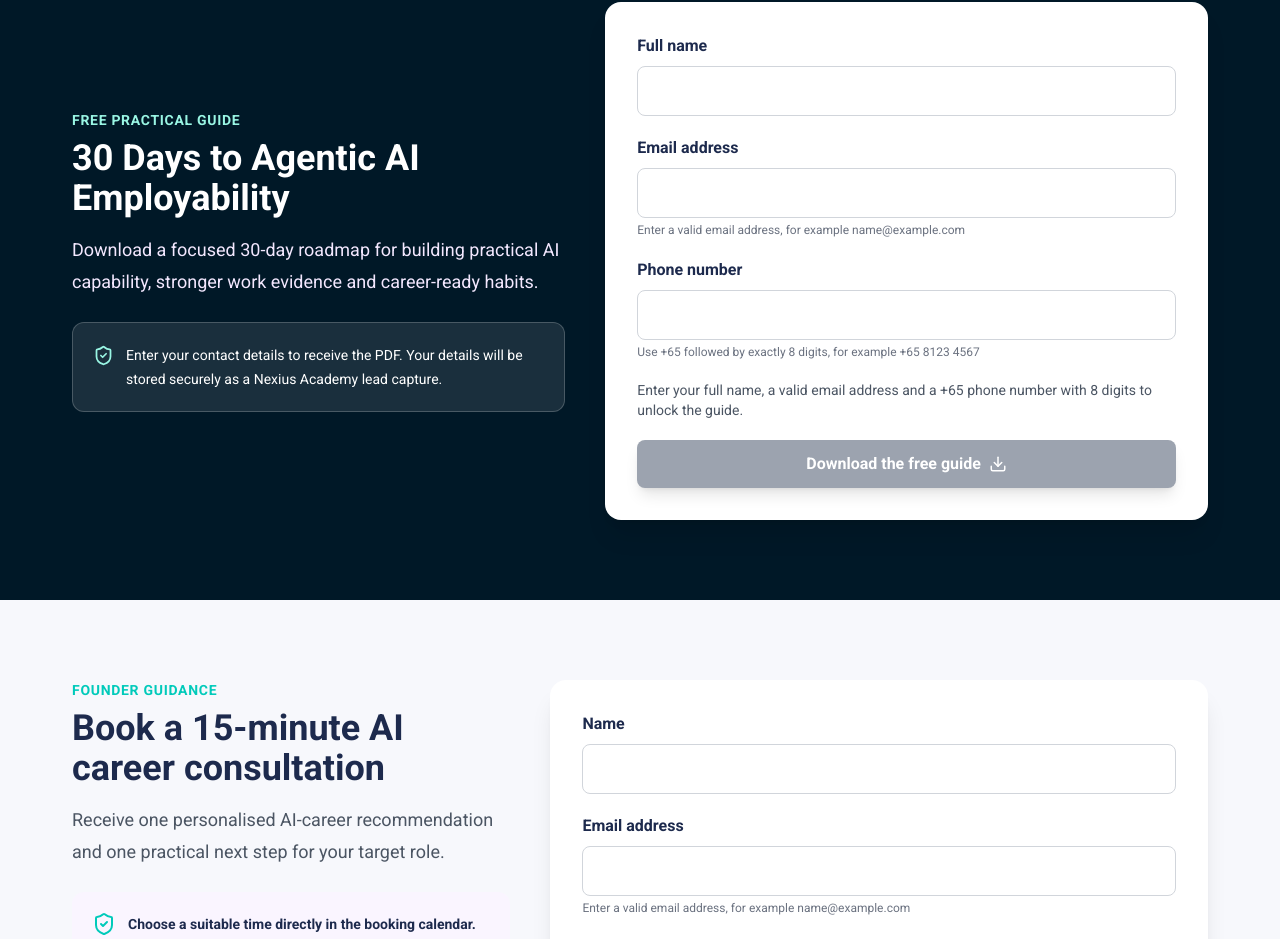
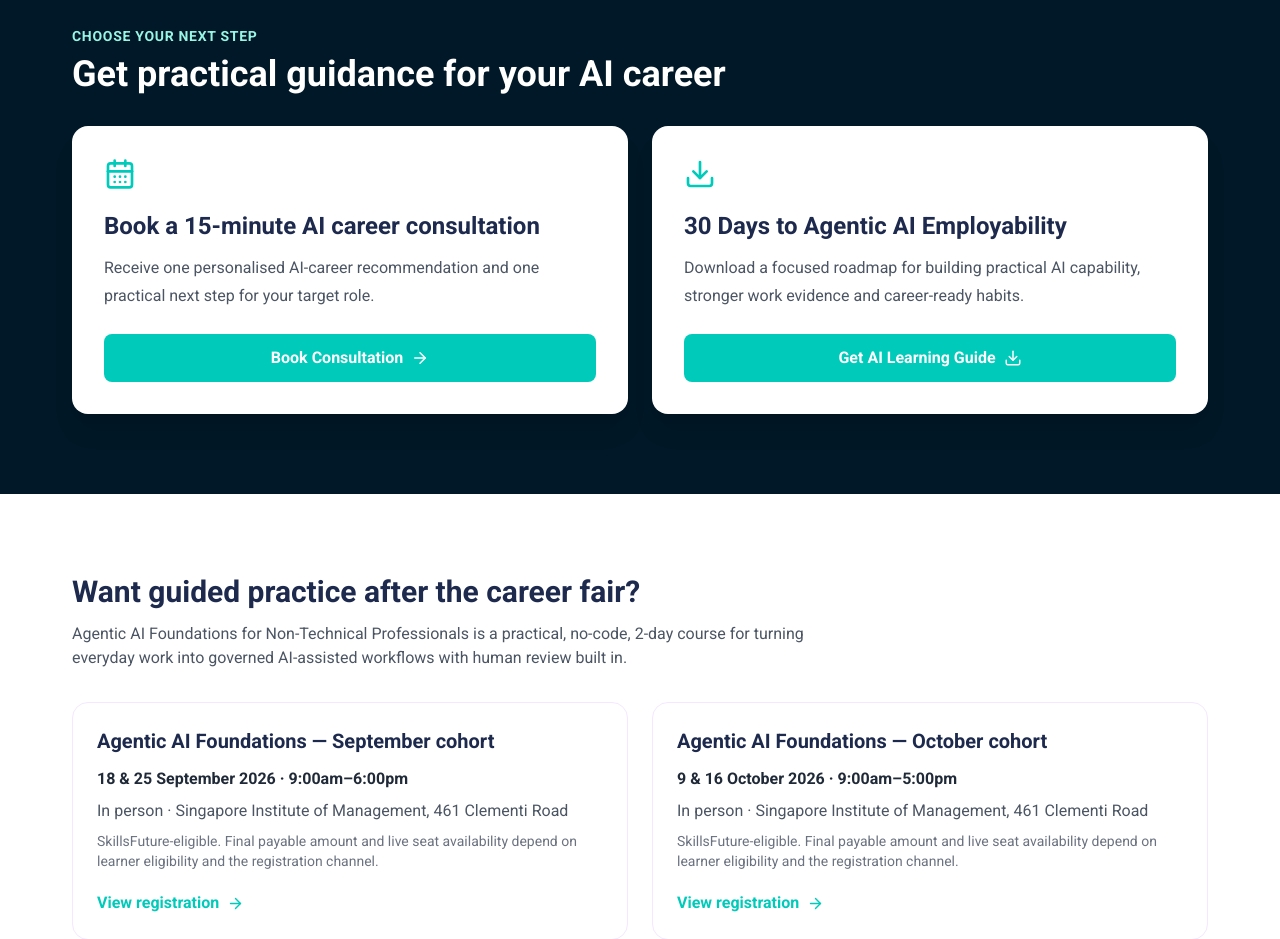
Before and after one commit to nexiuslabs/nexiusacademyskillsfuture, a React (Vite) app: page /ai-career in a window 1280 px wide. Shown: the part 1818-2757 px from the top of the page. Built offline with nearby package versions, Linux system fonts and the light colour scheme.

Commit message:
feat: unify career lead actions in slide-out form

```diff
--- a/pages/AICareerFairPage.tsx
+++ b/pages/AICareerFairPage.tsx
@@ -1,5 +1,5 @@
-import React, { useState } from "react";
-import { ArrowRight, Check, Download, ShieldCheck } from "lucide-react";
+import React, { useEffect, useState } from "react";
+import { ArrowRight, CalendarDays, Check, Download, ShieldCheck, X } from "lucide-react";
 import Navbar from "../components/home/Navbar";
 import Footer from "../components/home/Footer";
 import SEO from "../components/SEO";
@@ -23,27 +23,32 @@ const validPhone = (value: string) =>
   /^\+65[0-9]{8}$/.test(value.replace(/[\s().-]/g, ""));
 const validEmail = (value: string) =>
   /^[^\s@]+@[^\s@]+\.[^\s@]{2,}$/.test(value.trim());
+type ContactIntent = "consultation" | "guide";
 
 const AICareerFairPage: React.FC = () => {
-  const [bookingName, setBookingName] = useState("");
-  const [bookingEmail, setBookingEmail] = useState("");
-  const [bookingPhone, setBookingPhone] = useState("");
-  const [bookingBusy, setBookingBusy] = useState(false);
-  const [bookingSaved, setBookingSaved] = useState(false);
-  const [bookingError, setBookingError] = useState("");
-  const [downloadName, setDownloadName] = useState("");
-  const [downloadEmail, setDownloadEmail] = useState("");
-  const [downloadPhone, setDownloadPhone] = useState("");
-  const [downloadBusy, setDownloadBusy] = useState(false);
-  const [downloadError, setDownloadError] = useState("");
-  const bookingReady =
-    bookingName.trim().length >= 2 &&
-    validEmail(bookingEmail) &&
-    validPhone(bookingPhone);
-  const downloadReady =
-    downloadName.trim().length >= 2 &&
-    validEmail(downloadEmail) &&
-    validPhone(downloadPhone);
+  const [contactIntent, setContactIntent] = useState<ContactIntent | null>(null);
+  const [contactName, setContactName] = useState("");
+  const [contactEmail, setContactEmail] = useState("");
+  const [contactPhone, setContactPhone] = useState("");
+  const [contactBusy, setContactBusy] = useState(false);
+  const [contactError, setContactError] = useState("");
+  const contactReady =
+    contactName.trim().length >= 2 &&
+    validEmail(contactEmail) &&
+    validPhone(contactPhone);
+
+  useEffect(() => {
+    if (!contactIntent) return;
+    const closeOnEscape = (event: KeyboardEvent) => {
+      if (event.key === "Escape") setContactIntent(null);
+    };
+    document.body.style.overflow = "hidden";
+    window.addEventListener("keydown", closeOnEscape);
+    return () => {
+      document.body.style.overflow = "";
+      window.removeEventListener("keydown", closeOnEscape);
+    };
+  }, [contactIntent]);
 
   const startGuideDownload = () => {
     const link = document.createElement("a");
@@ -54,80 +59,68 @@ const AICareerFairPage: React.FC = () => {
     link.remove();
   };
 
-  const submitDownloadLead = async (event: React.FormEvent) => {
+  const submitContactLead = async (event: React.FormEvent) => {
     event.preventDefault();
-    if (!downloadReady || downloadBusy) return;
-    setDownloadBusy(true);
-    setDownloadError("");
+    if (!contactIntent || !contactReady || contactBusy) return;
+    setContactBusy(true);
+    setContactError("");
+    const isGuide = contactIntent === "guide";
     try {
       const context = getVisitorContext();
       await submitLeadCapture({
-        fullName: downloadName.trim(),
-        email: downloadEmail.trim().toLowerCase(),
-        phone: downloadPhone.replace(/[\s().-]/g, ""),
+        fullName: contactName.trim(),
+        email: contactEmail.trim().toLowerCase(),
+        phone: contactPhone.replace(/[\s().-]/g, ""),
         role: "Not provided",
         companyName: "",
         departmentOrDesignation: "",
-        leadFlow: "checklist_download",
+        leadFlow: isGuide ? "checklist_download" : "advisory_call",
         ageBand: "not_provided",
-        preferredIntake: "30 Days to Agentic AI Employability guide",
-        cohortCode: "agentic-ai-employability-guide",
+        preferredIntake: isGuide
+          ? "30 Days to Agentic AI Employability guide"
+          : "15-minute AI career consultation",
+        cohortCode: isGuide ? "agentic-ai-employability-guide" : "not_applicable",
         courseSlug: "ai-career",
-        intent: "download_checklist",
+        intent: isGuide ? "download_checklist" : "advisory_call",
         payerType: "self",
         sponsorContactName: "",
         sponsorContactEmail: "",
         sponsorStatus: "not_applicable",
-        sourceTag: "ai-career-employability-guide",
+        sourceTag: isGuide ? "ai-career-employability-guide" : "ai-career-consultation",
         pagePath: "/ai-career/",
         visitorId: context?.visitorId,
         sessionId: context?.sessionId,
         landingPath: context?.landingPath,
         referrer: context?.referrer,
-        leadSource: context?.leadSource || "ai-career-employability-guide",
+        leadSource:
+          context?.leadSource ||
+          (isGuide ? "ai-career-employability-guide" : "ai-career-consultation"),
         utmSource: context?.utmSource,
         utmMedium: context?.utmMedium,
         utmCampaign: context?.utmCampaign,
         utmContent: context?.utmContent,
         deviceType: context?.deviceType,
       });
+      if (isGuide) {
         trackEvent("employability_guide_downloaded", {
           campaign: "career_fair_2026",
           source: "ai_career_page",
         });
         startGuideDownload();
+      } else {
+        trackEvent("consultation_lead_captured", {
+          campaign: "career_fair_2026",
+          source: "ai_career_page",
+        });
+        window.location.assign(bookingUrl);
+      }
     } catch {
-      setDownloadError(
-        "We could not save your details. Please try again before downloading the guide.",
+      setContactError(
+        `We could not save your details. Please try again before ${isGuide ? "downloading the guide" : "opening the booking calendar"}.`,
       );
     } finally {
-      setDownloadBusy(false);
+      setContactBusy(false);
     }
-  };
-  const submitBookingLead = async (event: React.FormEvent) => {
-    event.preventDefault();
-    if (!bookingReady || bookingBusy) return;
-    if (bookingSaved) { window.location.assign(bookingUrl); return; }
-    setBookingBusy(true);
-    setBookingError("");
-    try {
-      const context = getVisitorContext();
-      await submitLeadCapture({
-        fullName: bookingName.trim(), email: bookingEmail.trim().toLowerCase(), phone: bookingPhone.replace(/[\s().-]/g, ""),
-        role: "Not provided", companyName: "", departmentOrDesignation: "", leadFlow: "advisory_call", ageBand: "not_provided",
-        preferredIntake: "15-minute AI career consultation", cohortCode: "not_applicable", courseSlug: "ai-career", intent: "advisory_call",
-        payerType: "self", sponsorContactName: "", sponsorContactEmail: "", sponsorStatus: "not_applicable",
-        sourceTag: "ai-career-consultation", pagePath: "/ai-career/", visitorId: context?.visitorId, sessionId: context?.sessionId,
-        landingPath: context?.landingPath, referrer: context?.referrer, leadSource: context?.leadSource || "ai-career-consultation",
-        utmSource: context?.utmSource, utmMedium: context?.utmMedium, utmCampaign: context?.utmCampaign, utmContent: context?.utmContent,
-        deviceType: context?.deviceType,
-      });
-      setBookingSaved(true);
-      trackEvent("consultation_lead_captured", { campaign: "career_fair_2026", source: "booth_qr" });
-      window.location.assign(bookingUrl);
-    } catch {
-      setBookingError("We could not save your details. Please try again before opening the booking calendar.");
-    } finally { setBookingBusy(false); }
   };
 
   return (
@@ -157,19 +150,27 @@ const AICareerFairPage: React.FC = () => {
                 Understand the shift, assess your work and build a practical
                 30/60/90-day plan for Tech or Accountancy.
               </p>
-                <div className="mt-8 flex flex-col gap-3 sm:flex-row lg:flex-col xl:flex-row">
+                <div className="mt-8 grid gap-3 sm:grid-cols-3 lg:grid-cols-1 xl:grid-cols-3">
                   <a
                     href="#self-check"
                     className="inline-flex min-h-12 items-center justify-center gap-2 rounded-lg bg-accent px-6 py-3 font-bold text-white shadow-lg hover:bg-accent/90"
                   >
-                    Start gap test <ArrowRight size={18} />
+                    AI Gap Test <ArrowRight size={18} />
                   </a>
-                  <a
-                    href="#consultation"
+                  <button
+                    type="button"
+                    onClick={() => setContactIntent("consultation")}
                     className="inline-flex min-h-12 items-center justify-center rounded-lg border border-white/50 px-6 py-3 font-bold hover:bg-white/10"
                   >
-                    Book consultation
-                  </a>
+                    Book Consultation
+                  </button>
+                  <button
+                    type="button"
+                    onClick={() => setContactIntent("guide")}
+                    className="inline-flex min-h-12 items-center justify-center rounded-lg border border-white/50 px-6 py-3 font-bold hover:bg-white/10"
+                  >
+                    AI Learning Guide
+                  </button>
                 </div>
                 <p className="mt-5 text-sm text-purple-100">
                   Your diagnostic answers stay in your browser and are not stored.
@@ -236,149 +237,40 @@ const AICareerFairPage: React.FC = () => {
 
         <WorkplaceGapTest />
 
-        <section className="bg-[#001827] py-20 text-white" id="employability-guide">
-          <div className="container-page grid items-center gap-10 lg:grid-cols-[.9fr_1.1fr]">
-            <div>
+        <section className="bg-[#001827] py-20 text-white" id="career-actions">
+          <div className="container-page">
             <p className="text-sm font-bold uppercase tracking-wider text-teal-200">
-                Free practical guide
+              Choose your next step
             </p>
             <h2 className="mt-2 text-3xl font-black md:text-4xl">
+              Get practical guidance for your AI career
+            </h2>
+            <div className="mt-8 grid gap-6 md:grid-cols-2">
+              <article className="flex flex-col rounded-2xl bg-white p-6 text-gray-800 shadow-xl md:p-8" id="consultation">
+                <CalendarDays className="text-secondary" size={32} />
+                <h3 className="mt-5 text-2xl font-black text-primary">
+                  Book a 15-minute AI career consultation
+                </h3>
+                <p className="mt-3 flex-1 leading-7 text-gray-600">
+                  Receive one personalised AI-career recommendation and one practical next step for your target role.
+                </p>
+                <button type="button" onClick={() => setContactIntent("consultation")} className="mt-6 inline-flex min-h-12 items-center justify-center gap-2 rounded-lg bg-accent px-6 py-3 font-bold text-white hover:bg-accent/90">
+                  Book Consultation <ArrowRight size={18} />
+                </button>
+              </article>
+              <article className="flex flex-col rounded-2xl bg-white p-6 text-gray-800 shadow-xl md:p-8" id="employability-guide">
+                <Download className="text-secondary" size={32} />
+                <h3 className="mt-5 text-2xl font-black text-primary">
                   30 Days to Agentic AI Employability
-              </h2>
-              <p className="mt-4 text-lg leading-8 text-purple-100">
-                Download a focused 30-day roadmap for building practical AI
-                capability, stronger work evidence and career-ready habits.
+                </h3>
+                <p className="mt-3 flex-1 leading-7 text-gray-600">
+                  Download a focused roadmap for building practical AI capability, stronger work evidence and career-ready habits.
                 </p>
-              <div className="mt-6 flex items-start gap-3 rounded-xl border border-white/20 bg-white/10 p-5 text-sm leading-6">
-                <ShieldCheck className="mt-0.5 shrink-0 text-teal-200" size={21} />
-                <p>
-                  Enter your contact details to receive the PDF. Your details
-                  will be stored securely as a Nexius Academy lead capture.
-                </p>
+                <button type="button" onClick={() => setContactIntent("guide")} className="mt-6 inline-flex min-h-12 items-center justify-center gap-2 rounded-lg bg-accent px-6 py-3 font-bold text-white hover:bg-accent/90">
+                  Get AI Learning Guide <Download size={18} />
+                </button>
+              </article>
             </div>
-            </div>
-            <form
-              onSubmit={submitDownloadLead}
-              className="rounded-2xl bg-white p-6 text-gray-800 shadow-xl md:p-8"
-            >
-              <div className="grid gap-5">
-                <Field
-                  label="Full name"
-                  value={downloadName}
-                  onChange={setDownloadName}
-                  autoComplete="name"
-                />
-                <Field
-                  label="Email address"
-                  type="email"
-                  value={downloadEmail}
-                  onChange={setDownloadEmail}
-                  autoComplete="email"
-                  invalid={downloadEmail.length > 0 && !validEmail(downloadEmail)}
-                  hint="Enter a valid email address, for example name@example.com"
-                />
-                <Field
-                  label="Phone number"
-                  type="tel"
-                  value={downloadPhone}
-                  onChange={setDownloadPhone}
-                  autoComplete="tel"
-                  invalid={downloadPhone.length > 0 && !validPhone(downloadPhone)}
-                  hint="Use +65 followed by exactly 8 digits, for example +65 8123 4567"
-                />
-              </div>
-              <p className="mt-5 text-sm text-gray-600" aria-live="polite">
-                {downloadReady
-                  ? "Your guide is ready to download."
-                  : "Enter your full name, a valid email address and a +65 phone number with 8 digits to unlock the guide."}
-              </p>
-              {downloadError && (
-                <p role="alert" className="mt-4 rounded-lg bg-red-50 p-4 text-sm text-red-800">
-                  {downloadError}
-                </p>
-              )}
-              <button
-                type="submit"
-                disabled={!downloadReady || downloadBusy}
-                className={`mt-5 inline-flex min-h-12 w-full items-center justify-center gap-2 rounded-lg px-6 py-3 font-bold text-white shadow-lg ${downloadReady && !downloadBusy ? "bg-accent hover:bg-accent/90" : "cursor-not-allowed bg-gray-400"}`}
-              >
-                {downloadBusy ? "Saving details…" : "Download the free guide"}
-                {!downloadBusy && <Download size={18} />}
-              </button>
-            </form>
-          </div>
-        </section>
-
-        <section className="container-page py-20" id="consultation">
-          <div className="grid gap-10 lg:grid-cols-[.8fr_1.2fr]">
-            <div>
-              <p className="text-sm font-bold uppercase tracking-wider text-secondary">
-                Founder guidance
-              </p>
-              <h2 className="mt-2 text-3xl font-black text-primary md:text-4xl">
-                Book a 15-minute AI career consultation
-              </h2>
-              <p className="mt-4 text-lg leading-8 text-gray-600">
-                Receive one personalised AI-career recommendation and one
-                practical next step for your target role.
-              </p>
-              <div className="mt-6 rounded-xl bg-purple-50 p-5 text-sm leading-6 text-primary">
-                <div className="flex items-center gap-3">
-                  <ShieldCheck className="shrink-0 text-secondary" />
-                  <strong>
-                    Choose a suitable time directly in the booking calendar.
-                  </strong>
-                </div>
-                <p className="mt-3">
-                  Your meeting is confirmed only after you complete the Outlook
-                  booking process.
-                </p>
-              </div>
-            </div>
-            <form
-              onSubmit={submitBookingLead}
-              className="rounded-2xl bg-white p-6 shadow-xl md:p-8"
-            >
-              <div className="grid gap-5">
-                <Field
-                  label="Name"
-                  value={bookingName}
-                  onChange={setBookingName}
-                  autoComplete="name"
-                />
-                <Field
-                  label="Email address"
-                  type="email"
-                  value={bookingEmail}
-                  onChange={setBookingEmail}
-                  autoComplete="email"
-                  invalid={bookingEmail.length > 0 && !validEmail(bookingEmail)}
-                  hint="Enter a valid email address, for example name@example.com"
-                />
-                <Field
-                  label="Phone number"
-                  type="tel"
-                  value={bookingPhone}
-                  onChange={setBookingPhone}
-                  autoComplete="tel"
-                  invalid={bookingPhone.length > 0 && !validPhone(bookingPhone)}
-                  hint="Use +65 followed by exactly 8 digits, for example +65 8123 4567"
-                />
-              </div>
-              <p className="mt-5 text-sm text-gray-600" aria-live="polite">
-                {bookingReady
-                  ? "You can now open the booking calendar."
-                  : "Enter your name, a valid email address and a +65 phone number with 8 digits to enable booking."}
-              </p>
-              {bookingError && <p role="alert" className="mt-4 rounded-lg bg-red-50 p-4 text-sm text-red-800">{bookingError}</p>}
-              <button
-                type="submit"
-                disabled={!bookingReady || bookingBusy}
-                className={`mt-5 inline-flex min-h-12 w-full items-center justify-center rounded-lg px-6 py-3 font-bold text-white shadow-lg ${bookingReady && !bookingBusy ? "bg-accent hover:bg-accent/90" : "cursor-not-allowed bg-gray-400"}`}
-              >
-                {bookingBusy ? "Saving details…" : "Book this meeting"}
-              </button>
-            </form>
           </div>
         </section>
 
@@ -429,6 +321,84 @@ const AICareerFairPage: React.FC = () => {
         </section>
       </main>
       <Footer />
+      <div
+        className={`fixed inset-0 z-[100] transition ${contactIntent ? "pointer-events-auto bg-black/55" : "pointer-events-none bg-black/0"}`}
+        aria-hidden={!contactIntent}
+        onMouseDown={(event) => {
+          if (event.target === event.currentTarget) setContactIntent(null);
+        }}
+      >
+        <aside
+          role="dialog"
+          aria-modal="true"
+          aria-labelledby="contact-drawer-title"
+          className={`absolute right-0 top-0 flex h-full w-full max-w-lg flex-col overflow-y-auto bg-white p-6 text-gray-800 shadow-2xl transition-transform duration-300 ease-out md:p-9 ${contactIntent ? "translate-x-0" : "translate-x-full"}`}
+        >
+          <div className="flex items-start justify-between gap-5">
+            <div>
+              <p className="text-sm font-bold uppercase tracking-wider text-secondary">
+                {contactIntent === "guide" ? "AI Learning Guide" : "Book Consultation"}
+              </p>
+              <h2 id="contact-drawer-title" className="mt-2 text-3xl font-black text-primary">
+                {contactIntent === "guide"
+                  ? "Download your 30-day guide"
+                  : "Book your 15-minute consultation"}
+              </h2>
+            </div>
+            <button type="button" onClick={() => setContactIntent(null)} aria-label="Close contact form" className="rounded-full border border-gray-200 p-2 text-gray-600 hover:bg-gray-100">
+              <X size={22} />
+            </button>
+          </div>
+          <p className="mt-4 leading-7 text-gray-600">
+            {contactIntent === "guide"
+              ? "Complete the form to save your details and unlock the AI Learning Guide."
+              : "Complete the form, then choose a suitable time in the booking calendar."}
+          </p>
+          <form onSubmit={submitContactLead} className="mt-7 flex flex-1 flex-col">
+            <div className="grid gap-5">
+              <Field label="Full name" value={contactName} onChange={setContactName} autoComplete="name" />
+              <Field
+                label="Email address"
+                type="email"
+                value={contactEmail}
+                onChange={setContactEmail}
+                autoComplete="email"
+                invalid={contactEmail.length > 0 && !validEmail(contactEmail)}
+                hint="Enter a valid email address, for example name@example.com"
+              />
+              <Field
+                label="Phone number"
+                type="tel"
+                value={contactPhone}
+                onChange={setContactPhone}
+                autoComplete="tel"
+                invalid={contactPhone.length > 0 && !validPhone(contactPhone)}
+                hint="Use +65 followed by exactly 8 digits, for example +65 8123 4567"
+              />
+            </div>
+            <div className="mt-6 flex items-start gap-3 rounded-lg bg-purple-50 p-4 text-sm leading-6 text-primary">
+              <ShieldCheck className="mt-0.5 shrink-0 text-secondary" size={20} />
+              <p>Your details will be stored securely as a Nexius Academy lead capture.</p>
+            </div>
+            <p className="mt-5 text-sm text-gray-600" aria-live="polite">
+              {contactReady
+                ? contactIntent === "guide" ? "Your guide is ready to unlock." : "You can now continue to the booking calendar."
+                : "Enter your full name, a valid email address and a +65 phone number with 8 digits to continue."}
+            </p>
+            {contactError && <p role="alert" className="mt-4 rounded-lg bg-red-50 p-4 text-sm text-red-800">{contactError}</p>}
+            <button
+              type="submit"
+              disabled={!contactReady || contactBusy}
+              className={`mt-6 inline-flex min-h-12 w-full items-center justify-center gap-2 rounded-lg px-6 py-3 font-bold text-white shadow-lg ${contactReady && !contactBusy ? "bg-accent hover:bg-accent/90" : "cursor-not-allowed bg-gray-400"}`}
+            >
+              {contactBusy
+                ? "Saving details…"
+                : contactIntent === "guide" ? "Download AI Learning Guide" : "Continue to booking"}
+              {!contactBusy && (contactIntent === "guide" ? <Download size={18} /> : <ArrowRight size={18} />)}
+            </button>
+          </form>
+        </aside>
+      </div>
     </div>
   );
 };
```
Also changed, not shown: 1 other file (tests, documents, lock files or other folders). Lines whose indentation alone changed are shown as unchanged.
